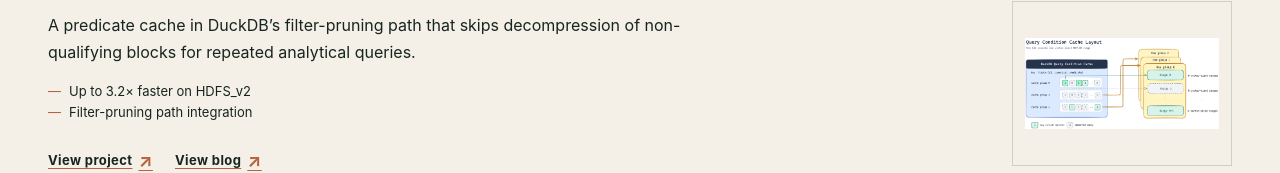
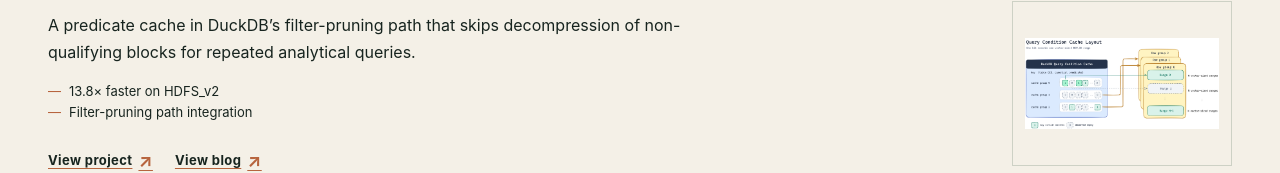
Before and after one commit to Andrewtangtang/Andrewtangtang.github.io, a Next.js app: page /projects in a window 1280 px wide. Shown: the part 442-615 px from the top of the page. Built offline with nearby package versions, Linux system fonts and the light colour scheme.

Commit message:
Update cache performance metric
Use the measured 13.8x HDFS_v2 speedup on the Query Condition
Cache project card instead of the less precise prior summary.

```diff
--- a/app/site-data.ts
+++ b/app/site-data.ts
@@ -140,7 +140,7 @@
     title: "Query Condition Cache",
     type: "DuckDB extension",
     description: "A predicate cache in DuckDB’s filter-pruning path that skips decompression of non-qualifying blocks for repeated analytical queries.",
-    metrics: ["Up to 3.2× faster on HDFS_v2", "Filter-pruning path integration"],
+    metrics: ["13.8× faster on HDFS_v2", "Filter-pruning path integration"],
     tags: ["C++", "DuckDB", "Data"],
     href: "https://duckdb.org/community_extensions/extensions/query_condition_cache",
     blogHref: "/writing/query-condition-cache",
```
